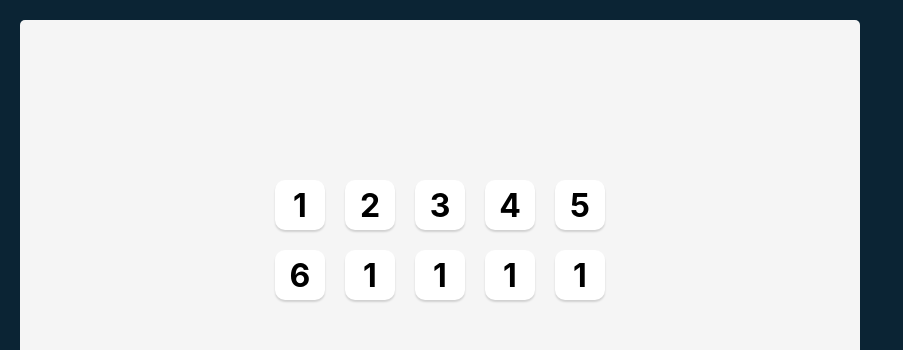
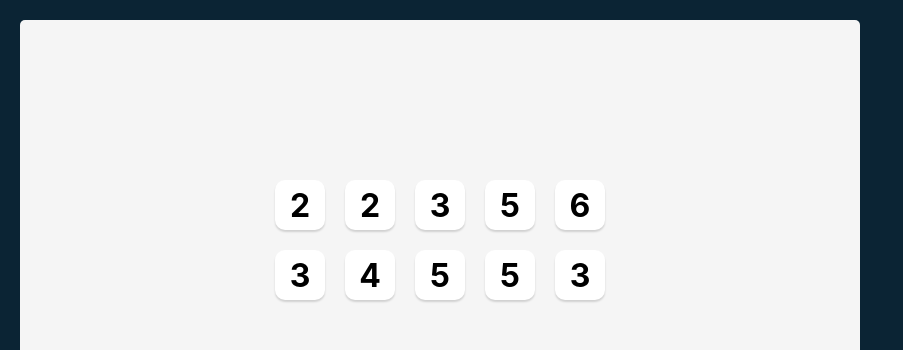
Before and after one commit to yildiztugba/Tenzies, a React (Create React App) app: page / in a window 1280 px wide. Shown: the top 350 px of the page, without its empty margins (0-903 px from the left). Built offline with nearby package versions, Linux system fonts and the light colour scheme.

Commit message:
an array of dice elements

```diff
--- a/src/App.js
+++ b/src/App.js
@@ -3,6 +3,8 @@ import './App.css';
 import React from "react"
 import ReactDom from "react-dom"
 import Die from "./Die"
+
+
 
 function allNewDice(){
     const newDice=[];
@@ -14,23 +16,17 @@ function allNewDice(){
 
 
 function App() {
+const [allDice, setAllDice] = React.useState(allNewDice)
 
+const diceElement =allDice.map(dice=>{
+          return <Die value={dice} />})
   return (
-   <main>
+  <main>
 
     <div className="dice-container">
-                <Die value="1" />
-                <Die value="2" />
-                <Die value="3" />
-                <Die value="4" />
-                <Die value="5" />
-                <Die value="6" />
-                <Die value="1" />
-                <Die value="1" />
-                <Die value="1" />
-                <Die value="1" />
-            </div>
-   </main>
+      {diceElement}
+      </div>
+  </main>
   );
 }
 
```
